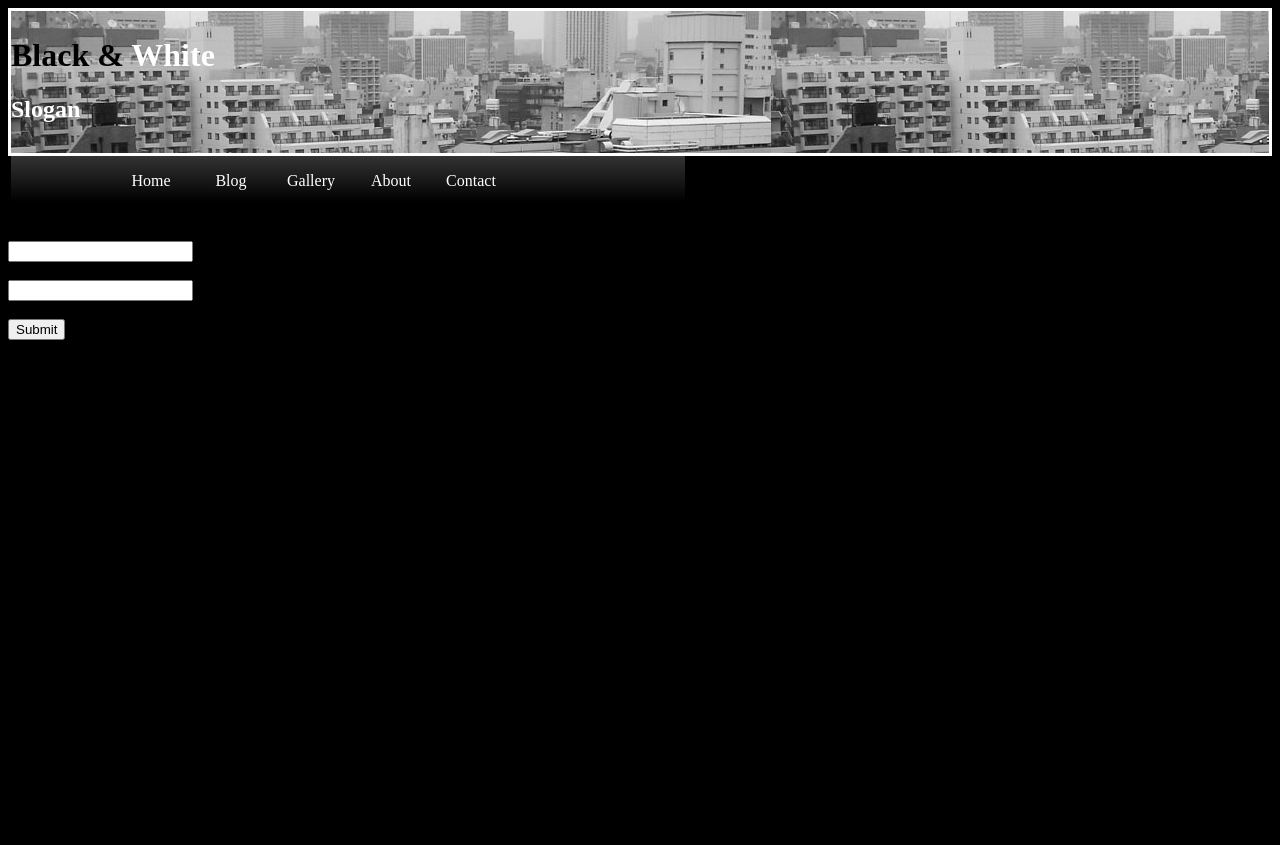
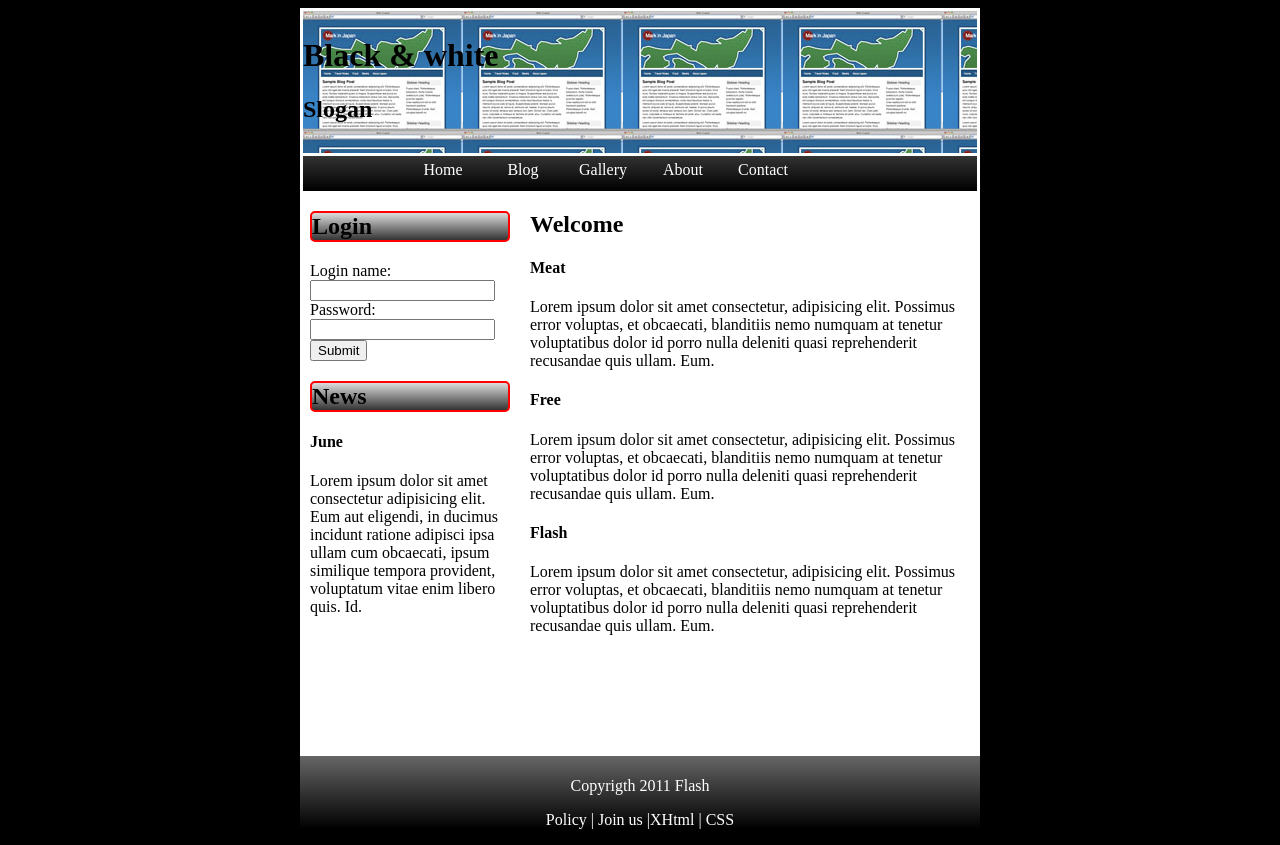
Before and after one commit to z78076969/website-2024, a plain HTML site: page Exercise.html in a window 1280 px wide. Before the commit the page ends 800 px from the top, so only its background shows below. Drawn offline with Linux system fonts and the light colour scheme.

Commit message:
2024.10.4

```diff
--- a/Exercise.html
+++ b/Exercise.html
@@ -1,5 +1,6 @@
 <!DOCTYPE html>
-<html lang="en">
+<html>
+
 <head>
     <meta charset="UTF-8">
     <meta name="viewport" content="width=device-width, initial-scale=1.0">
@@ -11,11 +12,11 @@
 </head>
 
 <body>
-    <div id="maim">
-        <header id=header>
+    <div id="main">
+        <header id="header">
 
             <div id="logo">
-                <h1>Black & <sapn class="White">White</sapn></h1>
+                <h1>Black & <sapn class="White">white</sapn></h1>
                 <h2 class="White">Slogan</h2>
             </div>
         </header>
@@ -31,26 +32,35 @@
         <article id="content">
             <div id="left">
                 <div id="login">
-                    <h2>Login</h2>
+                    <h2 class="White">Login</h2>
                     <form action="">
-                        <label for="account">Login name:</label><br>
-                        <input type="text"id="account"><br>
-                        <label for="password">Password:</label><br>
-                        <input type="text" id="password"><br><br>
+                        <label for="account">Login name:</label>
+                        <input type="text"id="account">
+                        <label for="password">Password:</label>
+                        <input type="text" id="password">
                         <input type="submit" value="Submit">
                     </form>
                 </div>
-                <div id="news">
-
-                </div>
+                <h2 id="news" class="White"> News</h2>
+                    <h4>June</h4>
+                    <p>Lorem ipsum dolor sit amet consectetur adipisicing elit. Eum aut eligendi, in ducimus incidunt ratione adipisci ipsa ullam cum obcaecati, ipsum similique tempora provident, voluptatum vitae enim libero quis. Id.</p>
             </div>
             <div id="right">
+                <h2>Welcome</h2>
+                <h4>Meat</h4>
+               <p>Lorem ipsum dolor sit amet consectetur, adipisicing elit. Possimus error voluptas, et obcaecati, blanditiis nemo numquam at tenetur voluptatibus dolor id porro nulla deleniti quasi reprehenderit recusandae quis ullam. Eum.</p>
+               <h4>Free</h4>
+               <p>Lorem ipsum dolor sit amet consectetur, adipisicing elit. Possimus error voluptas, et obcaecati, blanditiis nemo numquam at tenetur voluptatibus dolor id porro nulla deleniti quasi reprehenderit recusandae quis ullam. Eum.</p>
+               <h4>Flash</h4>
+               <p>Lorem ipsum dolor sit amet consectetur, adipisicing elit. Possimus error voluptas, et obcaecati, blanditiis nemo numquam at tenetur voluptatibus dolor id porro nulla deleniti quasi reprehenderit recusandae quis ullam. Eum.</p>
 
             </div>
         </article>
         <footer id="footer">
+            <p>Copyrigth 2011 Flash</p>
+            <p>Policy | Join us |XHtml | CSS</p>
+        </footer>
+    </div>
+</body>
 
-
-        </footer>
-</body>
 </html>
--- a/classnotes.txt
+++ b/classnotes.txt
@@ -2,3 +2,5 @@
 2.打入git config --global user.name /email
 
 登入複製專案:打開visual studio code>登入帳號>複製存放庫>新增終端
+
+https://github.com/kfhwang/website2024
--- a/css/exercise1.css
+++ b/css/exercise1.css
@@ -1,7 +1,7 @@
 body{
     background: #000;
 }
-.White{
+.white{
     color:#fff;
 }
 #main{
@@ -10,7 +10,7 @@ body{
     margin: 0 auto;
  }
 header{
-    background: url("../images/tokyo.jpg");
+    background: url("../images/markinjapan.jpg");
     border: solid #fff 3px;
     padding: 5px 0px 10px 0px;
 }
@@ -19,11 +19,14 @@ header{
     background: linear-gradient(#333,#000);
     margin-left: 3px;
     float: left;
+    padding: 0px;
 }
+
 #menu ul{
     list-style: none;
     padding: 0px;
     margin-left: 100px;
+    margin-top: 0px;
 }
 #menu ul li{
     display: inline;
@@ -37,4 +40,42 @@ header{
     float: left;
     display: block;
     text-align: center;
+    padding-top: 5px;
 }
+
+#menu a:hover{
+    color: #f00;
+    background: linear-gradient(#000,#666);
+}
+
+article{
+    width: 680px;
+    background-color: #fff;
+    height: 600px;
+}
+
+#left{
+    float: left;
+    width: 200px;
+    padding-left: 10px;
+}
+
+#left h2{
+    border: 2px solid red;
+    border-radius: 5px;
+    background: linear-gradient(#ddd,#888,#333);
+}
+
+#right{
+    float: right;
+    width: 450px;
+}
+
+footer{
+    clear: both;
+    width: 680px;
+    background: linear-gradient(#666,#000);
+    color: #fff;
+    text-align: center;
+    padding-top: 5px;
+}
```
